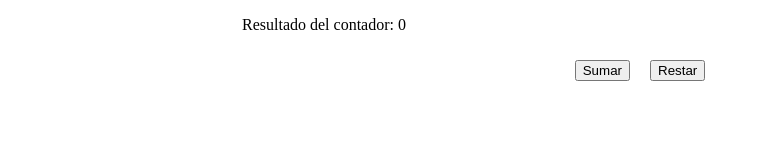
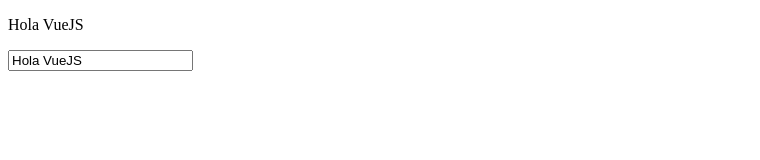
Before and after one commit to Estacio7u7/basic-vue-website, a plain HTML site: page index.html in a window 1280 px wide. Shown: the whole page, without its empty margins (0-760 px from the left). Drawn offline with nearby package versions, Linux system fonts and the light colour scheme.

Commit message:
Inputs reactivos

```diff
--- a/index.html
+++ b/index.html
@@ -13,26 +13,36 @@
         const vm = Vue.createApp({
             data(){
                 return {
-                    counter: 0
+                    targetText: "Hola VueJS"
                 };
             },
             methods:{
-                increment(){
-                    this.counter++;
-                },
-                decrement(){
-                    this.counter=this.counter-1;
+                inputChanged(e){
+                    this.targetText = e.target.value;
                 }
+
             },
             template:
             `
-            <div style="text-align: center;">
-            <p style="width: 50%"> Resultado del contador: {{ counter}} </p>
-            <button v-on:click="increment" v-on:keyup="increment" style="margin: 10px;"> Sumar </button>
-            <button v-on:click="decrement" v-on:keyup="decrement" style="margin: 10px;"> Restar </button>
-            </div>
+                <p>{{ targetText}}</p>
+                <input
+                    type="text"
+                    v-on:input="inputChanged"
+                    v-bind:value="targetText"
+                >
             `
+            /*Atributos -> :        Eventos -> @
+            `
+                <p>{{ targetText}}</p>
+                <input
+                    type="text"
+                    @input="inputChanged"
+                    :value="targetText"
+                >
+            `*/
+
         }).mount("#app");
+
     </script>
 
 </body>
```
